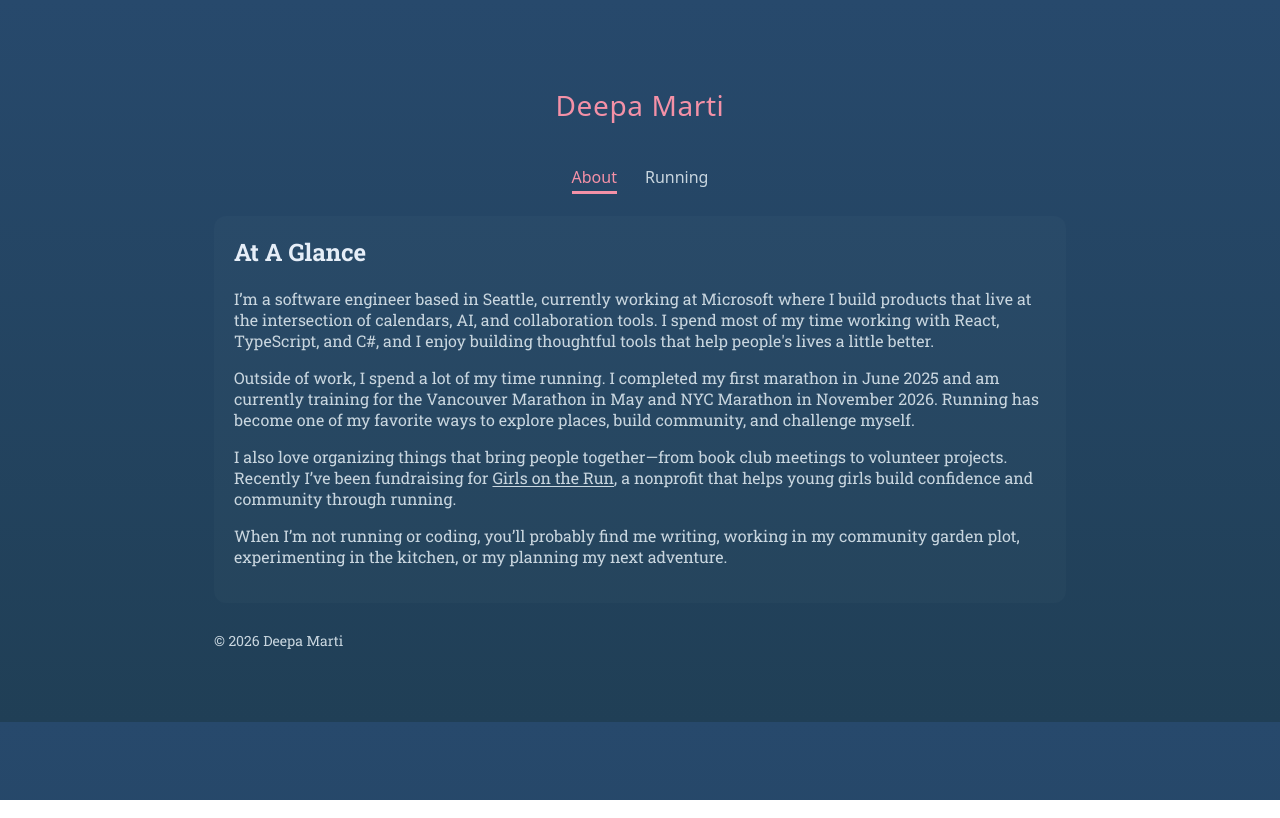
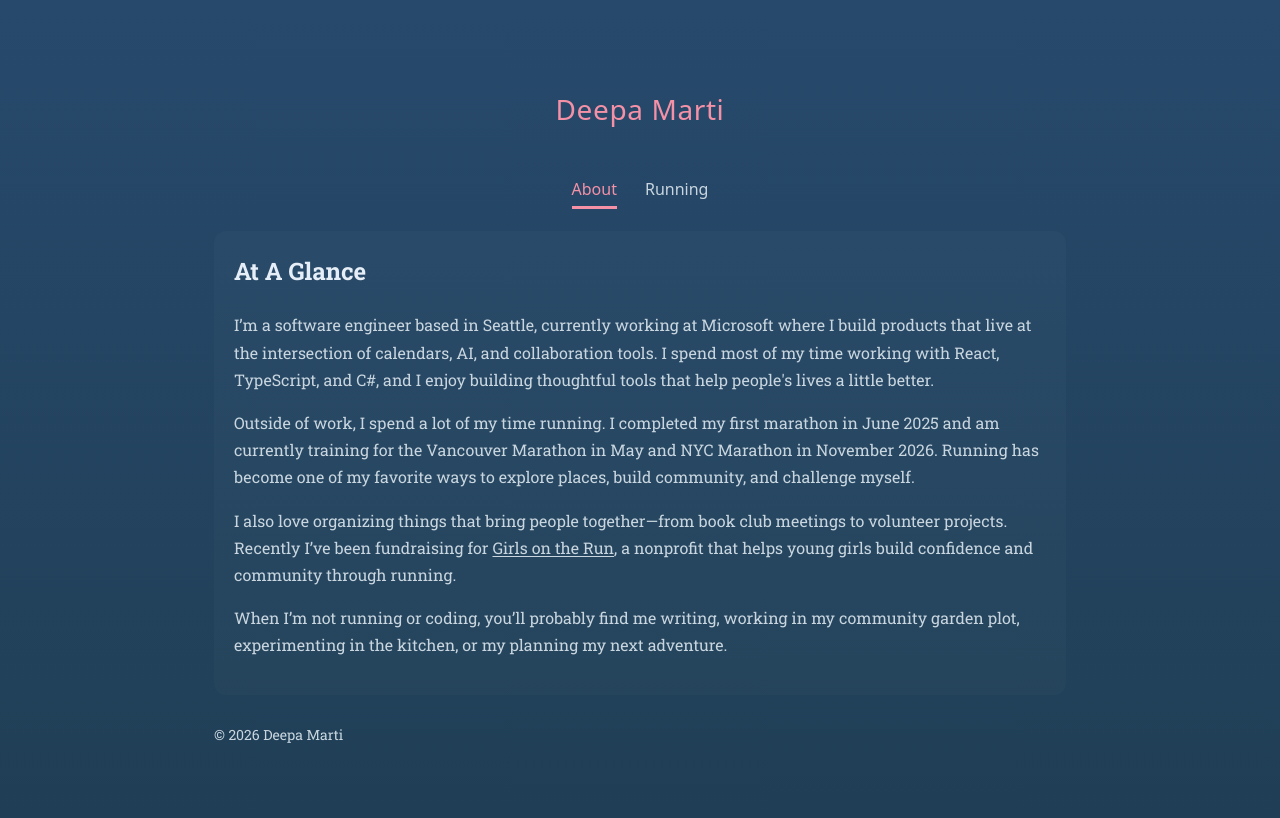
Before and after one commit to deepamarti/dmwebsite, a React (Vite) app: page / in a window 1280 px wide. Built offline with nearby package versions, Linux system fonts and the light colour scheme; a web font is replaced by a local one.

Commit message:
update styling

```diff
--- a/src/styles.css
+++ b/src/styles.css
@@ -16,7 +16,10 @@ h1,h2,h3,h4{font-family:var(--font-heading);}
   --font-slab: 'Roboto Slab', serif; /* slab for content */
   --font-body: var(--font-slab);
 }
-body{font-family:var(--font-body);}
+body{
+  font-family:var(--font-body);
+  line-height:1.7;
+}
 .app{max-width:900px;margin:48px auto;padding:24px}
 .site-header{display:flex;justify-content:center;padding:14px 0;margin-bottom:22px}
 .site-title{margin:0;font-size:28px;letter-spacing:0.6px;color:var(--accent);font-weight:400;font-family:var(--font-heading)}
```
